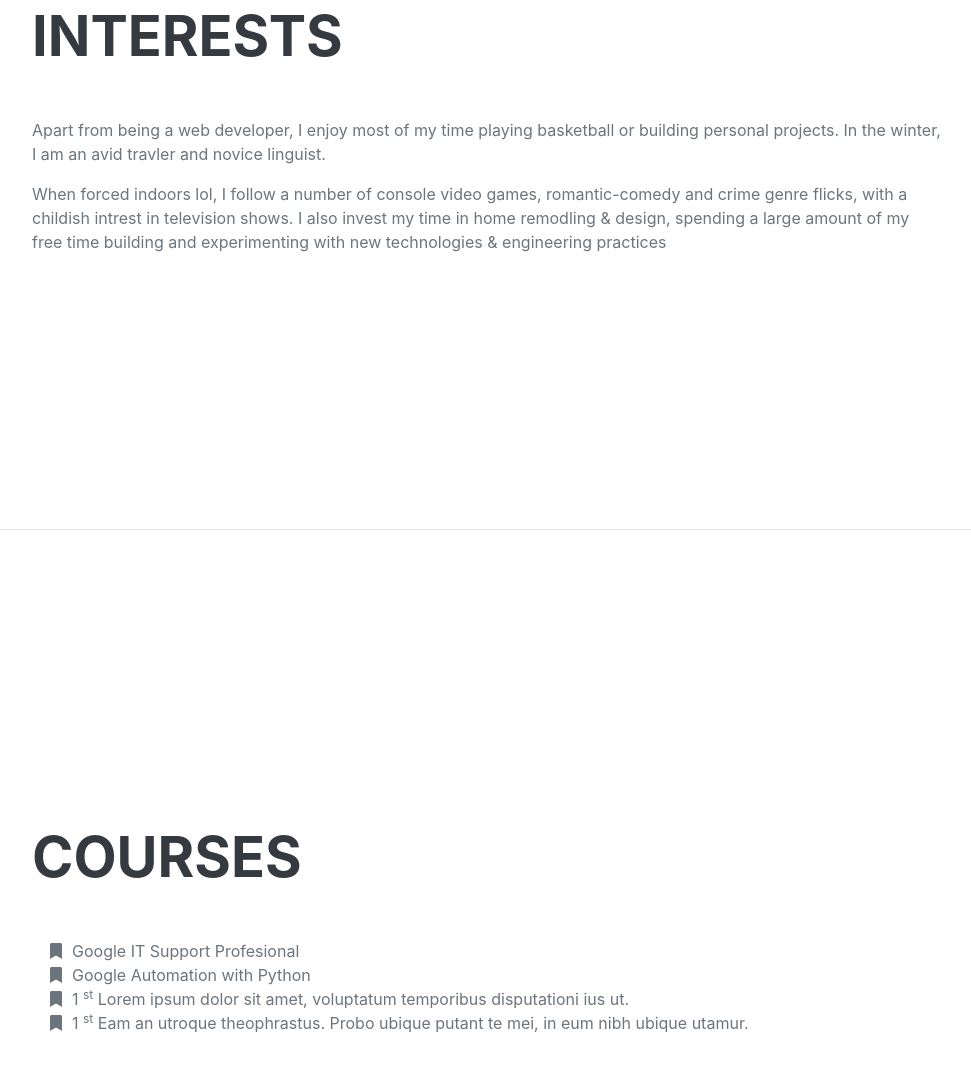
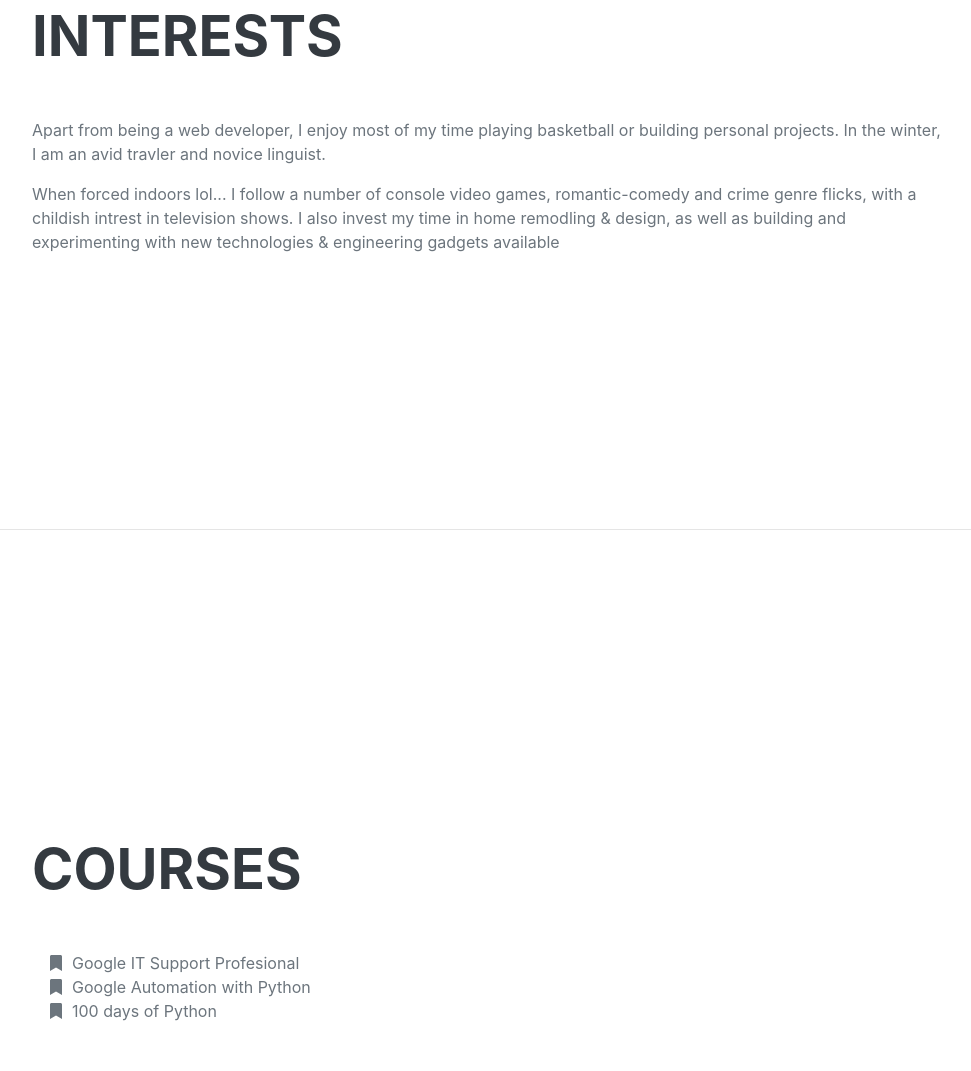
Before and after one commit to Csantosscott/cv, a plain HTML site: page index.html in a window 1280 px wide. Shown: the part 4184-5255 px from the top of the page, without its empty margins (288-1259 px from the left). Drawn offline with nearby package versions, Linux system fonts and the light colour scheme; a web font is replaced by a local one.

Commit message:
Update index.html
Nov 2021

```diff
--- a/index.html
+++ b/index.html
@@ -161,8 +161,6 @@
                         <li class="list-inline-item"><i class="fab fa-html5"></i></li>
                         <li class="list-inline-item"><i class="fab fa-css3-alt"></i></li>
                         <li class="list-inline-item"><i class="fab fa-python"></i></li>
-                        <li class="list-inline-item"><i class="fab fa-angular"></i></li>
-                        <li class="list-inline-item"><i class="fab fa-react"></i></li>
                         <li class="list-inline-item"><i class="fab fa-node-js"></i></li>
                         <li class="list-inline-item"><i class="fab fa-aws"></i></li>
                         <!--li class="list-inline-item"><i class="fab fa-wordpress"></i></li-->
@@ -194,7 +192,7 @@
                 <div class="resume-section-content">
                     <h2 class="mb-5">Interests</h2>
                     <p>Apart from being a web developer, I enjoy most of my time playing basketball or building personal projects. In the winter, I am an avid travler and novice linguist. </p>
-                    <p class="mb-0">When forced indoors lol, I follow a number of console video games, romantic-comedy and crime genre flicks, with a childish intrest in television shows. I also invest my time in home remodling & design, spending a large amount of my free time building and experimenting with new technologies & engineering practices</p>
+                    <p class="mb-0">When forced indoors lol... I follow a number of console video games, romantic-comedy and crime genre flicks, with a childish intrest in television shows. I also invest my time in home remodling & design, as well as building and experimenting with new technologies & engineering gadgets available</p>
                 </div>
             </section>
             <hr class="m-0" />
@@ -213,15 +211,7 @@
                         </li>
                         <li>
                             <span class="fa-li"><i class="fas fa-bookmark"></i></span>
-                            1
-                            <sup>st</sup>
-                            Lorem ipsum dolor sit amet, voluptatum temporibus disputationi ius ut.
-                        </li>
-                        <li>
-                            <span class="fa-li"><i class="fas fa-bookmark"></i></span>
-                            1
-                            <sup>st</sup>
-                            Eam an utroque theophrastus. Probo ubique putant te mei, in eum nibh ubique utamur.
+                            100 days of Python
                         </li>
                     </ul>
                 </div>
```
